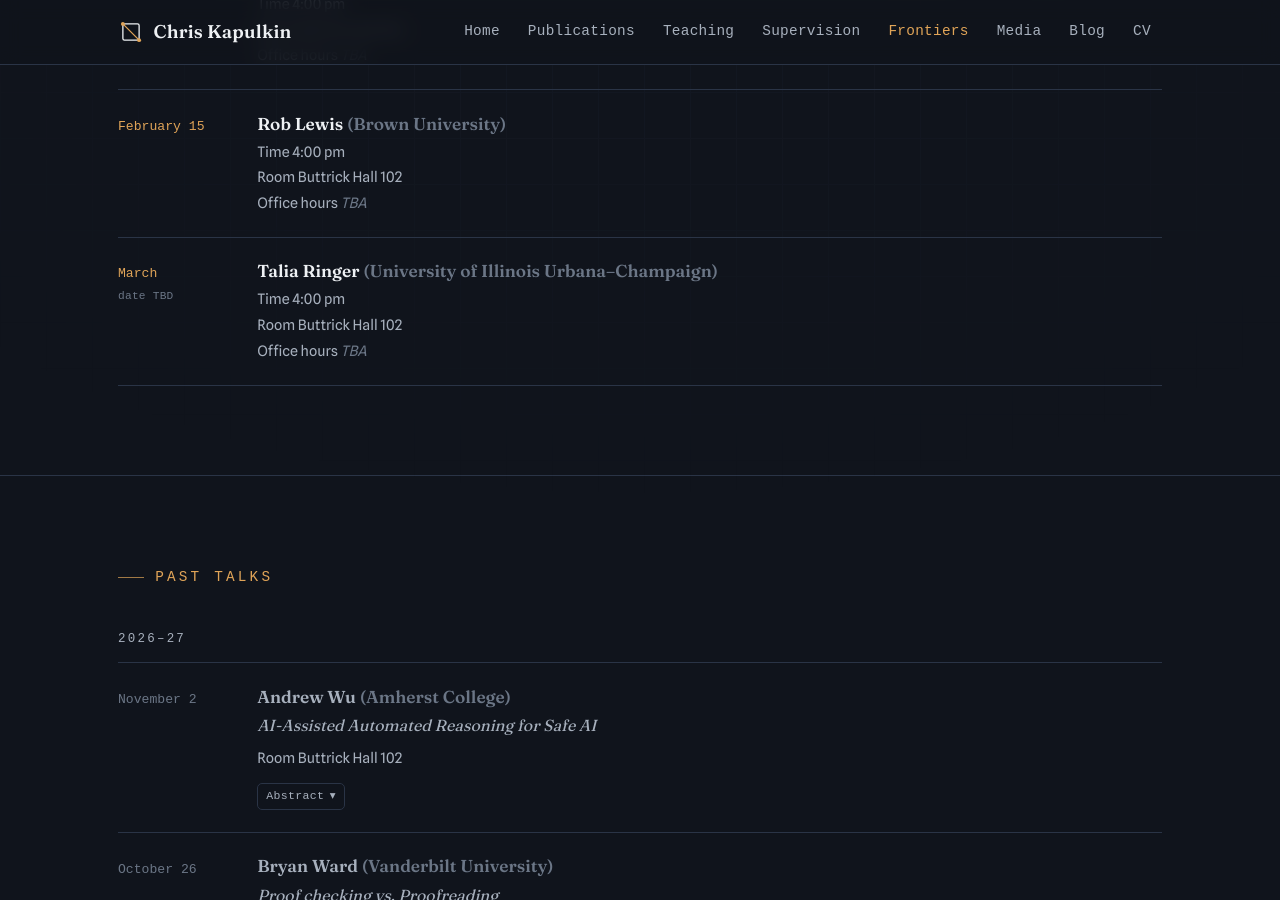
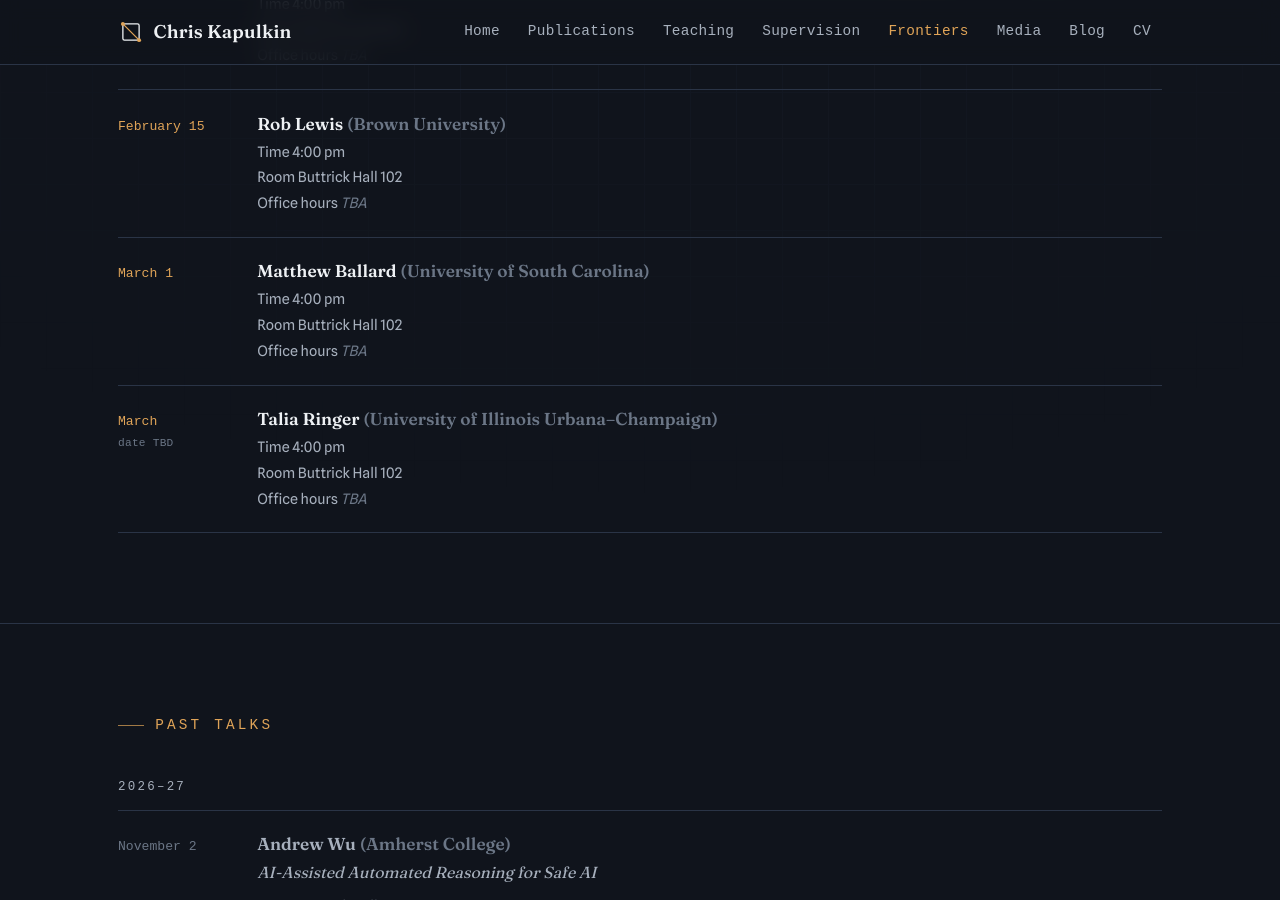
Before and after one commit to kkapulkin/kkapulkin.github.io, a Jekyll site: the page frontiers.html, which Jekyll copies as it is, in a window 1280 px wide and 900 px high, scrolled down 1363 px. Built offline with Jekyll 4.4.1, drawn with Linux system fonts in a browser that asks for light colours; some web fonts are replaced.

Commit message:
Add Matthew Ballard to Frontiers schedule; mark Mavinkurve paper accepted in Topology Appl.
Co-Authored-By: Claude Opus 5.5 <noreply@anthropic.com>

```diff
--- a/frontiers.html
+++ b/frontiers.html
@@ -167,6 +167,16 @@
       </div>
 
       <div class="pub talk">
+        <span class="yr">March 1</span>
+        <div class="body">
+          <h3>Matthew Ballard <span style="color:var(--chalk-faint)">(University of South Carolina)</span></h3>
+          <p class="meta">Time 4:00 pm</p>
+          <p class="meta">Room Buttrick Hall 102</p>
+          <p class="meta">Office hours <span class="tba">TBA</span></p>
+        </div>
+      </div>
+
+      <div class="pub talk">
         <span class="yr">March<br><span class="talk-flag">date TBD</span></span>
         <div class="body">
           <h3>Talia Ringer <span style="color:var(--chalk-faint)">(University of Illinois Urbana–Champaign)</span></h3>
--- a/publications.html
+++ b/publications.html
@@ -238,7 +238,7 @@
         <span class="yr">2024</span>
         <div class="body">
           <h3>Homotopy n-types of cubical sets and graphs</h3>
-          <p class="meta"><span class="authors">with U. Mavinkurve</span> · submitted, 2024</p>
+          <p class="meta"><span class="authors">with U. Mavinkurve</span> · Topology Appl. (to appear), 2024</p>
         </div>
         <div class="links"><a class="tag" href="https://arxiv.org/abs/2408.05289">arXiv</a></div>
       </div>
```
